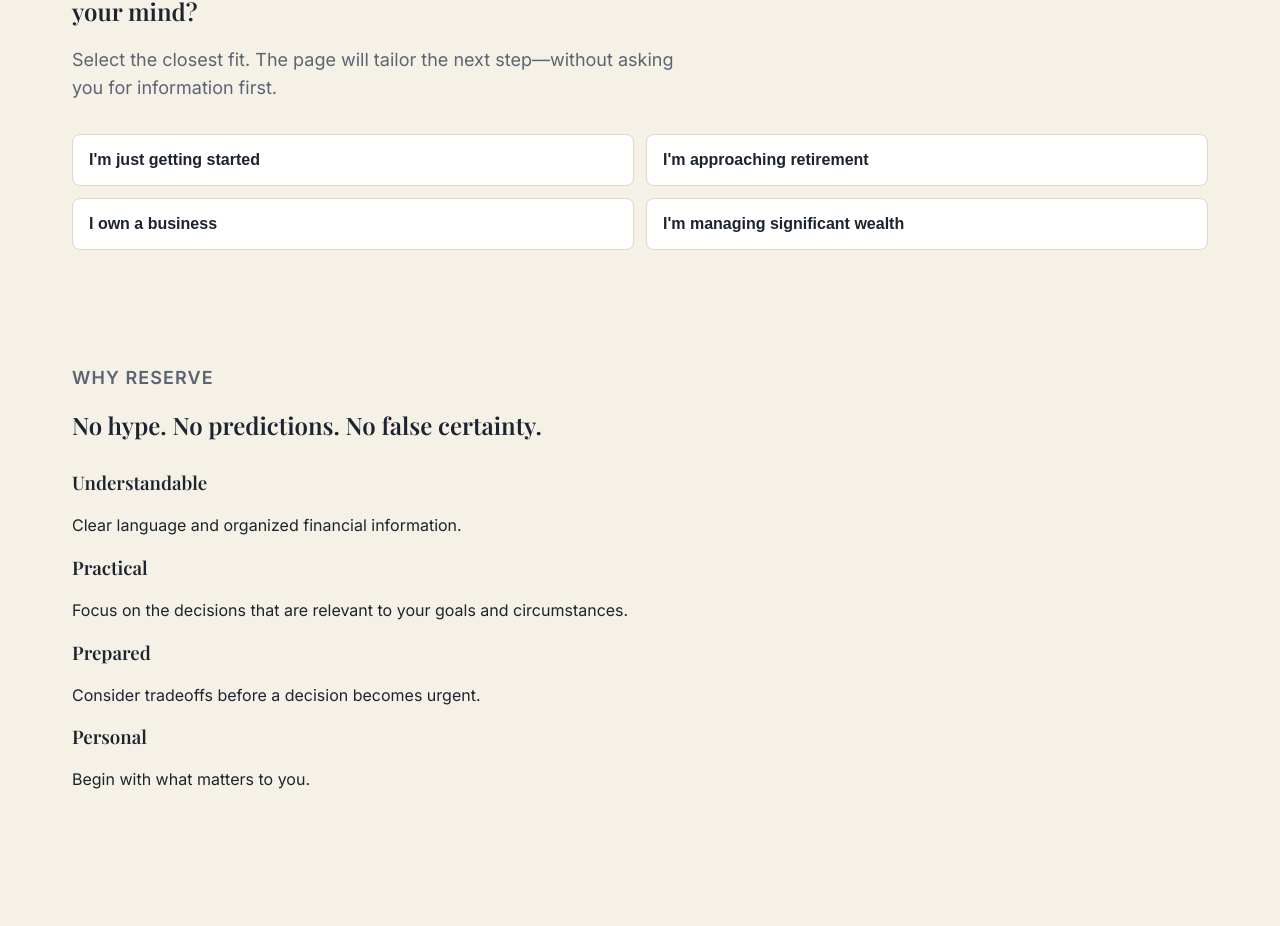
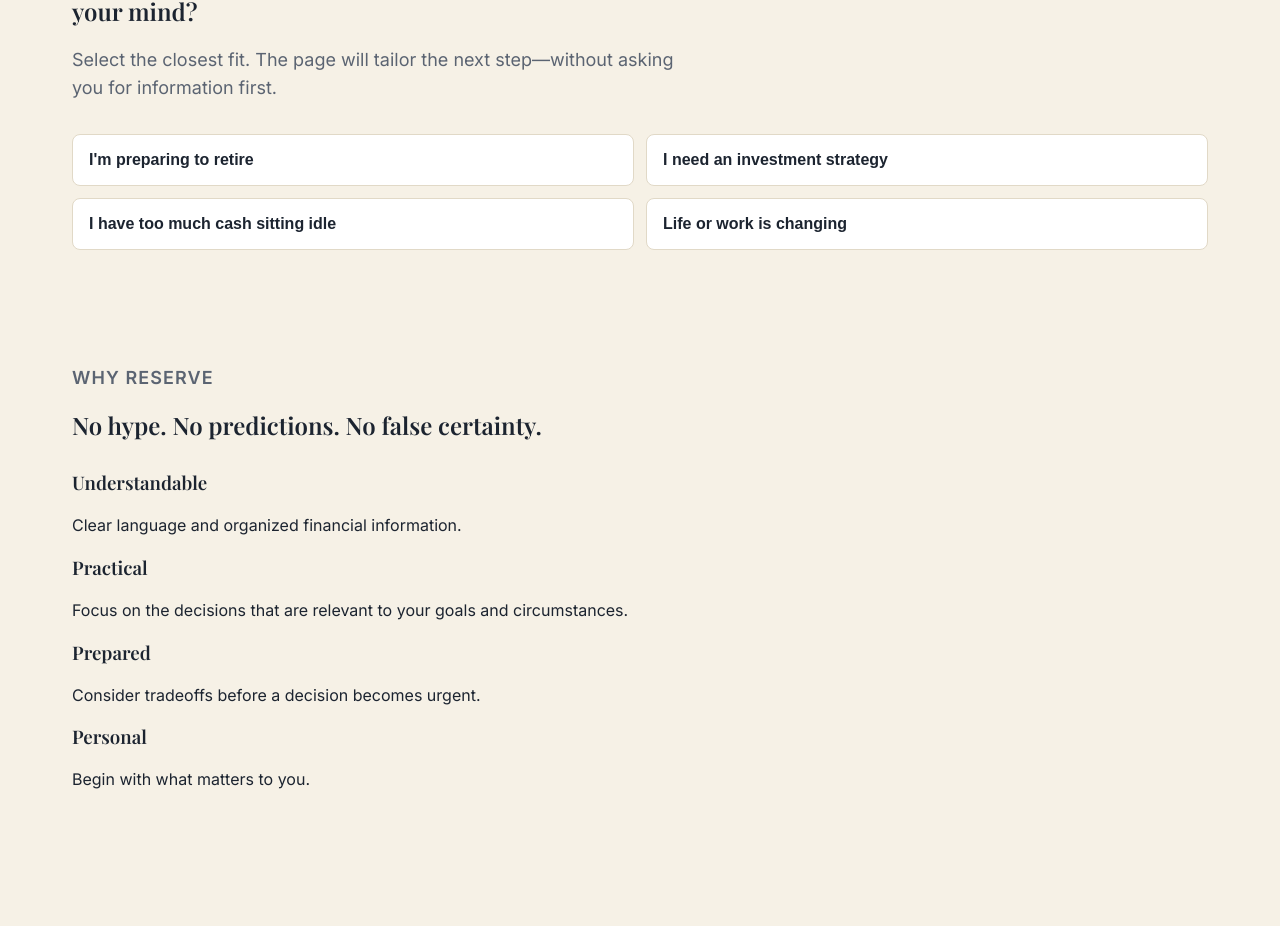
Before and after one commit to sshaw0729-dotcom/reserve-investment-group-website, a Next.js app: page / in a window 1280 px wide. Shown: the part 3617-4543 px from the top of the page. Built offline with nearby package versions, Linux system fonts and the light colour scheme; no server answers; a web font is replaced by a local one.

Commit message:
Revise conversation starter options with headings
Updated starting points for the conversation starter component to include headings and revised descriptions for better clarity.

```diff
--- a/src/components/marketing/HomeConversationStarter.tsx
+++ b/src/components/marketing/HomeConversationStarter.tsx
@@ -6,45 +6,55 @@ import { LeadForm } from "../forms/LeadForm";
 type StartingPoint = {
   id: string;
   label: string;
+  heading: string;
   description: string;
   areaOfInterest: string;
 };
 
+// Matches the four starting points shown in the approved Canva
+// "Conversion Website v2" prototype. The prototype only exposed the
+// "I'm preparing to retire" option's revealed copy ("Retirement
+// readiness") in its default state; the other three follow the same
+// qualified, non-promissory language already used across the site.
 const STARTING_POINTS: StartingPoint[] = [
   {
-    id: "just-starting",
-    label: "I'm just getting started",
+    id: "preparing-to-retire",
+    label: "I'm preparing to retire",
+    heading: "Retirement readiness",
     description:
-      "We'll walk through your current financial picture and help you organize a plan around your goals.",
-    areaOfInterest: "financial-planning",
-  },
-  {
-    id: "approaching-retirement",
-    label: "I'm approaching retirement",
-    description:
-      "We'll talk through income sources, timing, and spending considerations as retirement gets closer.",
+      "Start by clarifying timing, desired lifestyle, income sources, cash reserves, and how the investment portfolio needs to support the transition.",
     areaOfInterest: "retirement-planning",
   },
   {
-    id: "own-a-business",
-    label: "I own a business",
+    id: "investment-strategy",
+    label: "I need an investment strategy",
+    heading: "Investment strategy",
     description:
-      "We'll discuss how your business and personal finances relate to one another.",
-    areaOfInterest: "business-owner-planning",
+      "We'll discuss your goals, time horizon, and risk considerations, and how your investments might fit within your broader financial picture.",
+    areaOfInterest: "wealth-management",
   },
   {
-    id: "managing-wealth",
-    label: "I'm managing significant wealth",
+    id: "idle-cash",
+    label: "I have too much cash sitting idle",
+    heading: "Idle cash",
     description:
-      "We'll talk through ongoing coordination across investments, planning, and periodic check-ins.",
+      "We'll talk through your liquidity needs, upcoming plans, and options for putting extra cash to work toward your goals.",
     areaOfInterest: "wealth-management",
+  },
+  {
+    id: "life-or-work-changing",
+    label: "Life or work is changing",
+    heading: "Life and work transitions",
+    description:
+      "We'll discuss how a change in income, career, or family circumstances might affect your financial plan and priorities.",
+    areaOfInterest: "financial-planning",
   },
 ];
 
 /**
  * Homepage "what's on your mind" branching selector, matching the
  * approved Canva "Conversion Website v2" concept. Selecting a starting
- * point reveals a short qualifier and the standard LeadForm with
+ * point reveals a short heading, qualifier, and the standard LeadForm with
  * areaOfInterest pre-set — reuses the existing LeadForm/submit-lead
  * pipeline (FORM-DATA-FLOW.md); no new backend logic.
  */
@@ -54,7 +64,11 @@ export function HomeConversationStarter() {
 
   return (
     <div className="conversation-starter">
-      <div className="conversation-starter-options" role="group" aria-label="What's on your mind?">
+      <div
+        className="conversation-starter-options"
+        role="group"
+        aria-label="What financial decision is taking up the most space in your mind?"
+      >
         {STARTING_POINTS.map((point) => (
           <button
             key={point.id}
@@ -74,6 +88,7 @@ export function HomeConversationStarter() {
 
       {selected && (
         <div className="conversation-starter-form">
+          <p className="conversation-starter-heading">{selected.heading}</p>
           <p className="conversation-starter-description">{selected.description}</p>
           <LeadForm
             formId="home-conversation-request"
```
